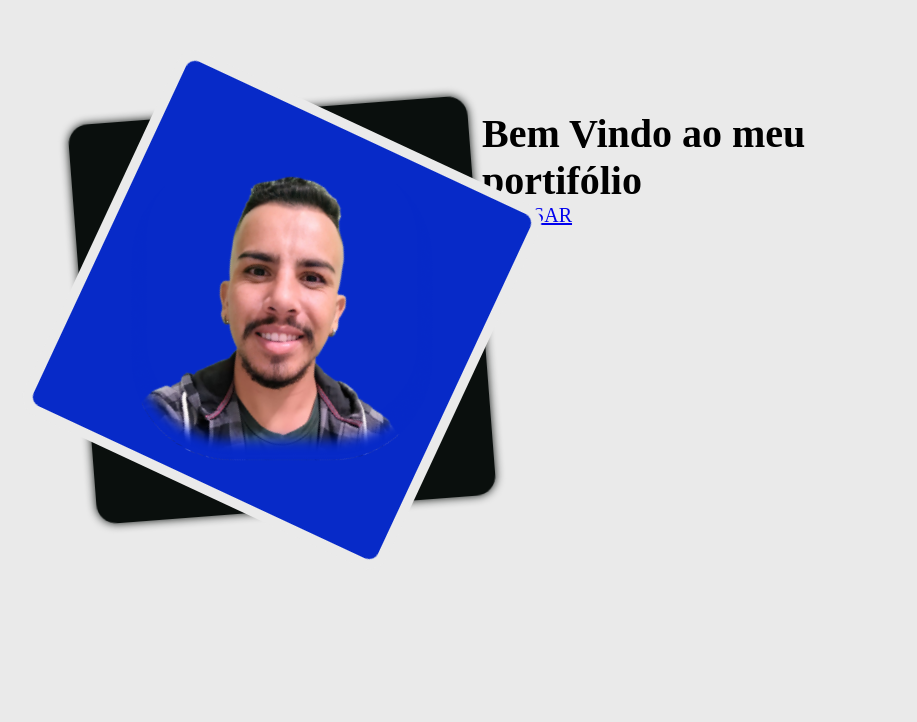
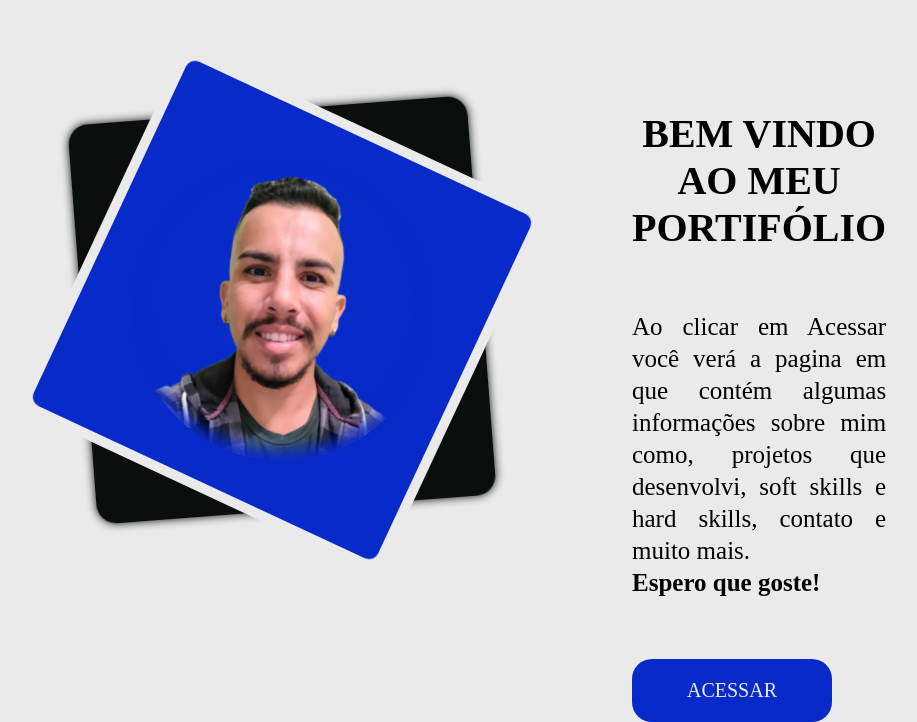
Before and after one commit to V-Pantoja/Meu_Portifolio, a plain HTML site: page index.html in a window 1280 px wide. Shown: the part 140-862 px from the top of the page, without its empty margins (168-1085 px from the left). Before the commit the page ends 800 px from the top, so only its background shows below. Drawn offline with Linux system fonts and the light colour scheme.

Commit message:
estilo-conteudo
Alteracao de conteudo na landing page;
Estilizacao inicial do botao ACESSAR.

```diff
--- a/css/landing.css
+++ b/css/landing.css
@@ -52,8 +52,45 @@ div#box2 {
    width: 300px;
    height: 300px;
 
-   box-shadow: inset 0px -20px 12px var(--blue-strong);
-   border-radius: 10rem;
+   color: #FFF;
+
+   box-shadow: inset 0px -10px 15px var(--blue-strong);
+   border-radius: 20rem;
 
    transform: rotate(-25deg);
 }
+
+/* - - - - - - - - - - - - - - - - - - - - */
+div#acessar {
+   margin-left: 15rem;
+
+   display: flex;
+   flex-direction: column;
+   justify-content: space-between;
+}
+
+#acessar h1 {
+   font-size: 4rem;
+   text-align: center;
+}
+
+#acessar p {
+   margin: 6rem 0;
+
+   font-size: 2.5rem;
+   text-align: justify;
+   line-height: 3.2rem;
+}
+
+#acessar a {
+   background-color: var(--blue-strong);
+   color: var(--white);
+
+   width: 200px;
+   padding: 2rem;
+
+   text-decoration: none;
+   text-align: center;
+
+   border-radius: 20px;
+}
--- a/index.html
+++ b/index.html
@@ -18,8 +18,9 @@
          <div id="box2"><a href="mydados.html"></a></div>
       </div>
 
-      <div>
-         <h1>Bem Vindo ao meu portifólio</h1>
+      <div id="acessar">
+         <h1>BEM VINDO AO MEU PORTIFÓLIO</h1>
+         <p>Ao clicar em Acessar você verá a pagina em que contém algumas informações sobre mim como, projetos que desenvolvi, soft skills e hard skills, contato e muito mais.<br/> <strong>Espero que goste!</strong> </p>
 
          <a href="mydados.html">ACESSAR</a>
       </div>
```
